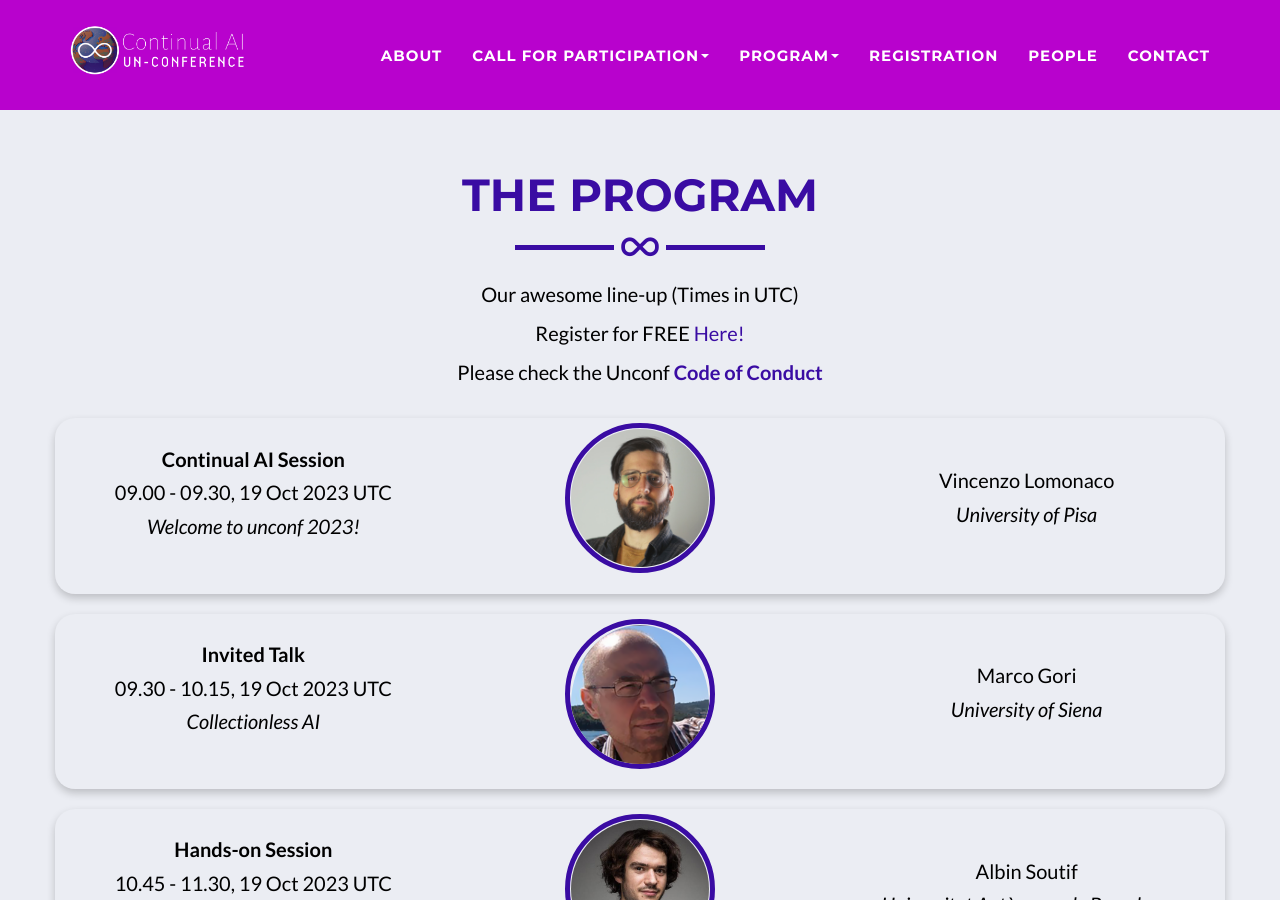
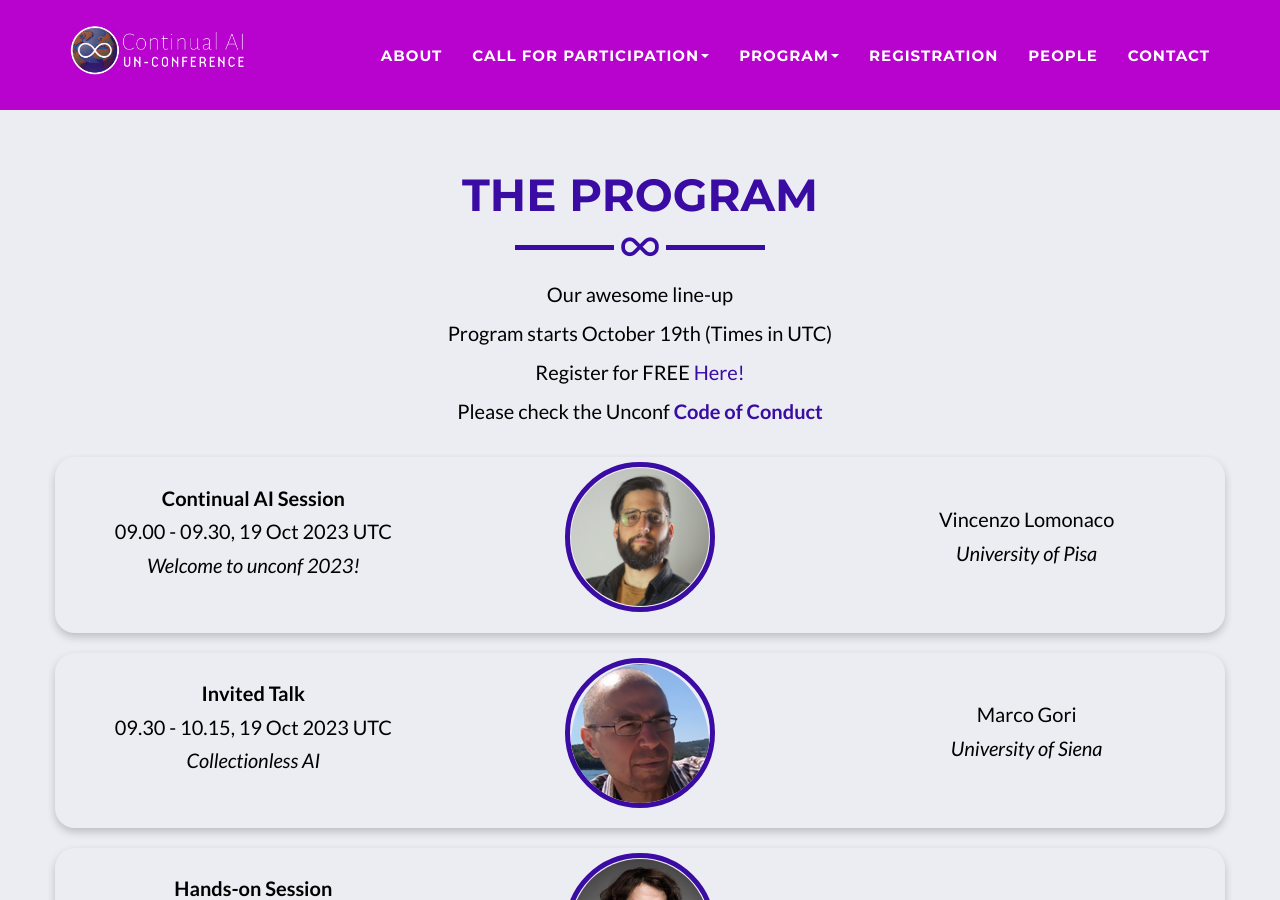
Before and after one commit to ContinualAI/CLAI_unconf, a Jekyll site: the page built from program.html, in a window 1280 px wide and 900 px high. Built offline with Jekyll 4.4.1, drawn with Linux system fonts in a browser that asks for light colours.

Commit message:
add date to program page

```diff
--- a/_includes/program2.html
+++ b/_includes/program2.html
@@ -11,7 +11,8 @@
 
     <div class="row">
       <div class="col-lg-12 text-center">
-        <p style="color:#000">Our awesome line-up (Times in UTC)</p>
+        <p style="color:#000">Our awesome line-up</p>
+        <p style="color:#000">Program starts October 19th (Times in UTC)</p>
         <p style="color:#000">Register for FREE <a href="/register">Here!</a></p>
         <p style="color:#000">Please check the Unconf <a  target="_blank" href="{{ site.baseurl }}/Unconf - Code of Conduct.pdf"><span style="font-weight: bold;">Code of Conduct</span></a></p>
       </div>
```
